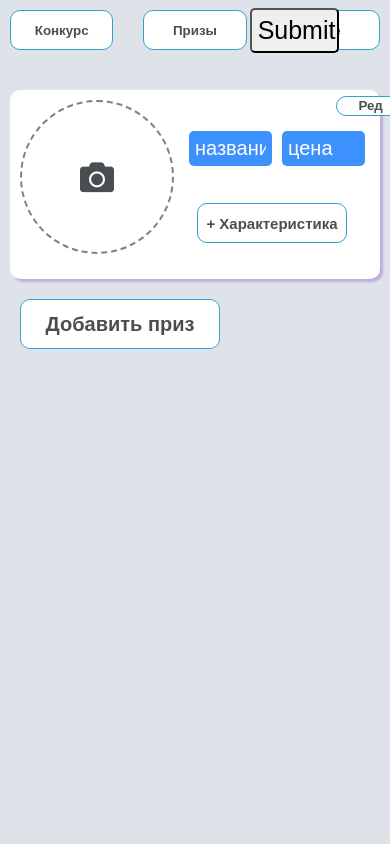
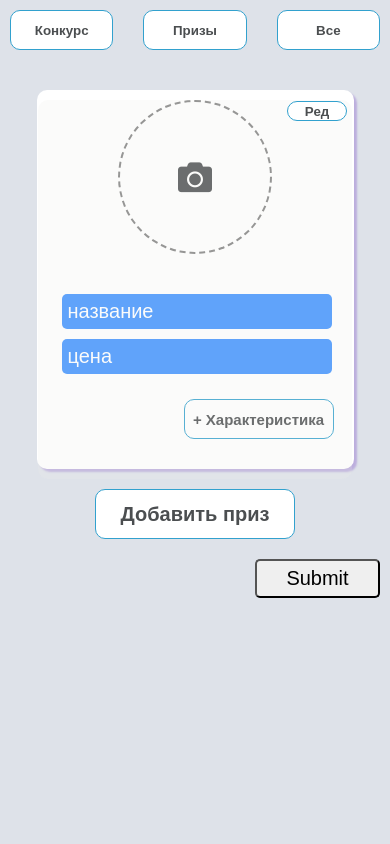
Before and after one commit to LexaVopper/form-creating, a React (Create React App) app: page / in a window 390 px wide. Both pictures are taken after a click on the button "Призы". Shown: the top 844 px of the page. Built offline with nearby package versions, Linux system fonts and the light colour scheme.

Commit message:
fixed bugs, added adaptiv

```diff
--- a/src/Forms/Characteristic.jsx
+++ b/src/Forms/Characteristic.jsx
@@ -16,13 +16,10 @@ function Characteristic({ nestIndex, control, register, errors }) {
       {charFields.map((item, ind) => {
         return (
           <div className='prize__content characteristic' key={item.id}>
-            {ind === 0 ? (
-              ''
-            ) : (
-              <span className='characteristic__delete' onClick={() => charRemove(ind)}>
-                X
-              </span>
-            )}
+            <span className='characteristic__delete' onClick={() => charRemove(ind)}>
+              X
+            </span>
+
             <div className='characteristic__name'>
               <input
                 {...register(`prize.${nestIndex}.params[${ind}].price`, {
--- a/src/Forms/CreateCompetition.jsx
+++ b/src/Forms/CreateCompetition.jsx
@@ -224,7 +224,7 @@ function CreateCompetition() {
           {prizeFields.map((item, index) => (
             <Prize
               watch={watch}
-              key={`${item.id}_${index}`}
+              key={`${index}_${index}`}
               item={item}
               index={index}
               {...{ control, register, errors }}
@@ -234,8 +234,6 @@ function CreateCompetition() {
           <button className='button' type='button' onClick={addPrize}>
             <p>Добавить приз</p>
           </button>
-        </div>
-
           <input
             className={cn(
               'moduls__next',
@@ -244,6 +242,7 @@ function CreateCompetition() {
             )}
             type='submit'
           />
+        </div>
       </form>
     </div>
   );
--- a/src/Forms/Prize.jsx
+++ b/src/Forms/Prize.jsx
@@ -1,10 +1,12 @@
-import React from 'react';
+import React, { useState } from 'react';
 
 import Characteristic from './Characteristic';
 import cn from 'classnames';
 
 function Prize({ watch, prizeRemove, index, item, control, register, errors }) {
   const watchImagePrize = watch(`prize[${index}].image`);
+
+  const [edit, setEditBlock] = useState('');
 
   return (
     <div className='modul-prize prize' key={item.id}>
@@ -47,7 +49,7 @@ function Prize({ watch, prizeRemove, index, item, control, register, errors }) {
 
         <Characteristic nestIndex={index} {...{ control, register, errors }} />
       </div>
-      <button className='prize__edit' type='button'>
+      <button onClick={() => setEditBlock('edit')} className='prize__edit' type='button'>
         Ред
       </button>
       {index === 0 ? (
@@ -57,6 +59,8 @@ function Prize({ watch, prizeRemove, index, item, control, register, errors }) {
           X
         </span>
       )}
+
+      <div className={cn('prize__lock', { edit: edit === 'edit' })}></div>
     </div>
   );
 }
--- a/src/main.scss
+++ b/src/main.scss
@@ -51,7 +51,6 @@ $wordColor: rgb(75, 78, 80);
   font-weight: bold;
   color: $wordColor;
 
-  justify-content: center;
   align-items: center;
 
   &-mini {
@@ -93,25 +92,28 @@ $wordColor: rgb(75, 78, 80);
   padding: 10px;
 
   &__next {
-    position: absolute;
-    top: -8%;
-    right: 13%;
-    width: 23%;
+    width: 155px;
     margin: 10px 0;
     padding: 6px;
     font-size: 25px;
     color: black;
     cursor: pointer;
-
+    align-self: flex-end;
     border-radius: 5px;
+  }
+  @media (max-width: 410px) {
+    &__next {
+      width: 125px;
+      font-size: 20px;
+    }
   }
 }
 
 .modul-competition {
   display: flex;
-  justify-content: flex-start;
+  justify-content: center;
   flex-direction: column;
-  padding: 10px;
+
   &__title {
     display: flex;
     flex-direction: row;
@@ -180,8 +182,8 @@ $wordColor: rgb(75, 78, 80);
   padding: 0 0 15px 0;
   position: relative;
   img {
-    max-width: 200px;
-    max-height: 200px;
+    max-width: 154px;
+    max-height: 154px;
   }
 
   h1 {
@@ -196,10 +198,10 @@ $wordColor: rgb(75, 78, 80);
       justify-content: center;
       align-items: center;
       img {
-        width: 200px;
-        height: 200px;
-        max-width: 200px;
-        max-height: 200px;
+        width: 154px;
+        height: 154px;
+        max-width: 154px;
+        max-height: 154px;
       }
       label {
         position: absolute;
@@ -207,6 +209,11 @@ $wordColor: rgb(75, 78, 80);
         padding: 5px;
         height: 40px;
         left: 101%;
+      }
+      @media (max-width: 500px) {
+        label {
+          top: 67%;
+        }
       }
     }
   }
@@ -217,10 +224,10 @@ $wordColor: rgb(75, 78, 80);
       justify-content: center;
       align-items: center;
       img {
-        width: 200px;
-        height: 200px;
-        max-width: 200px;
-        max-height: 200px;
+        width: 154px;
+        height: 154px;
+        max-width: 154px;
+        max-height: 154px;
       }
       .photo__label {
         position: absolute;
@@ -229,6 +236,11 @@ $wordColor: rgb(75, 78, 80);
         height: 40px;
         top: 49%;
         left: 101%;
+      }
+      @media (max-width: 500px) {
+        .photo__label {
+          top: 67%;
+        }
       }
     }
   }
@@ -334,6 +346,15 @@ $wordColor: rgb(75, 78, 80);
     left: 95%;
     cursor: pointer;
   }
+  @media (max-width: 450px) {
+    &__content {
+      align-self: center;
+      flex-direction: column;
+      :nth-child(1) {
+        margin-bottom: 5px;
+      }
+    }
+  }
 }
 .block {
   &__type {
@@ -355,6 +376,15 @@ $wordColor: rgb(75, 78, 80);
     border-radius: 5px;
     padding: 5px;
   }
+
+  @media (max-width: 450px) {
+    &__type {
+      p {
+        flex: 0 1 35%;
+        text-align: center;
+      }
+    }
+  }
 }
 
 .rdrMonthsVertical {
--- a/src/prize.scss
+++ b/src/prize.scss
@@ -1,8 +1,13 @@
 .modul-prize {
   position: absolute;
+  margin: 0 auto;
+  right: 0;
   top: 0;
   left: 0;
   padding: 10px;
+  align-items: center;
+  display: flex;
+  flex-direction: column;
 }
 .error {
   color: red;
@@ -34,6 +39,17 @@ input::placeholder {
   border-radius: 10px;
   box-shadow: 3px 3px 2px rgb(188, 174, 221);
 
+  &__lock {
+    position: absolute;
+    width: 99%;
+    height: 100%;
+    background-color: rgba(236, 236, 231, 0.2);
+    border-radius: 10px;
+    transition: width 1s cubic-bezier(0, 0, 1, 1) 500ms;
+    &.edit {
+      width: 0;
+    }
+  }
   &__title {
     display: flex;
     justify-content: space-around;
@@ -58,9 +74,9 @@ input::placeholder {
   &__edit {
     position: absolute;
     top: 3%;
-    left: 88%;
-
-    width: 70px;
+    right: 2%;
+    z-index: 2;
+    width: 19%;
     height: 20px;
 
     align-self: center;
@@ -92,6 +108,35 @@ input::placeholder {
     top: 0;
     font-size: 20px;
   }
+
+  @media (max-width: 500px) {
+    &__title {
+      align-self: center;
+      flex-direction: column;
+      input {
+        width: 90%;
+      }
+      :nth-child(1) {
+        margin-bottom: 10px;
+      }
+    }
+  }
+  @media (max-width: 410px) {
+    flex-direction: column;
+    &__photo {
+      justify-content: center;
+    }
+    &__title {
+      align-self: center;
+      flex-direction: column;
+      input {
+        width: 90%;
+      }
+      :nth-child(1) {
+        margin-bottom: 10px;
+      }
+    }
+  }
 }
 .characteristic {
   position: relative;
@@ -111,7 +156,7 @@ input::placeholder {
     cursor: pointer;
     position: absolute;
     text-align: center;
-    left: 96%;
+    right: 3%;
     top: 15%;
     font-size: 20px;
   }
@@ -146,6 +191,9 @@ input::placeholder {
       border-radius: 5px;
     }
   }
+  @media (max-width: 410px) {
+    align-self: center;
+  }
 }
 
 .characteristic-module {
@@ -154,4 +202,8 @@ input::placeholder {
 
   align-items: center;
   flex-direction: column;
+
+  .button-mini {
+    align-self: flex-end;
+  }
 }
```
Lines whose indentation alone changed are shown as unchanged.
